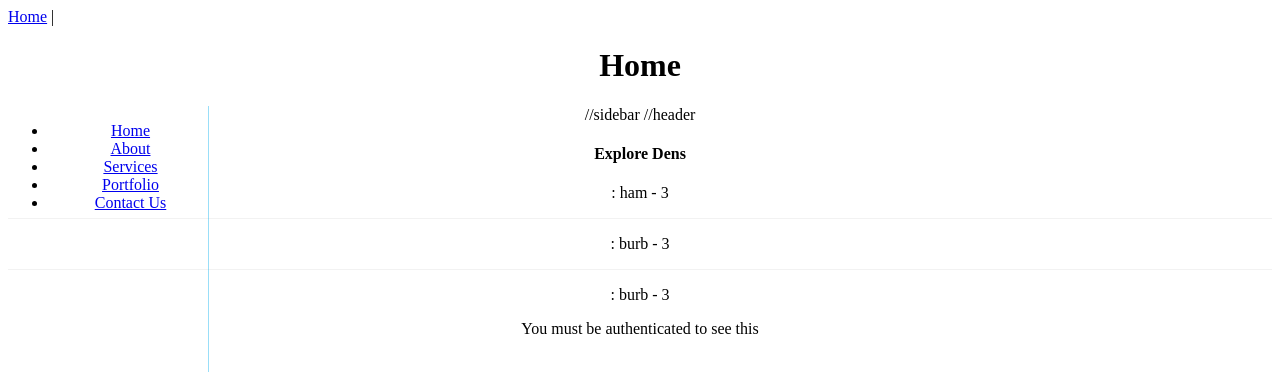
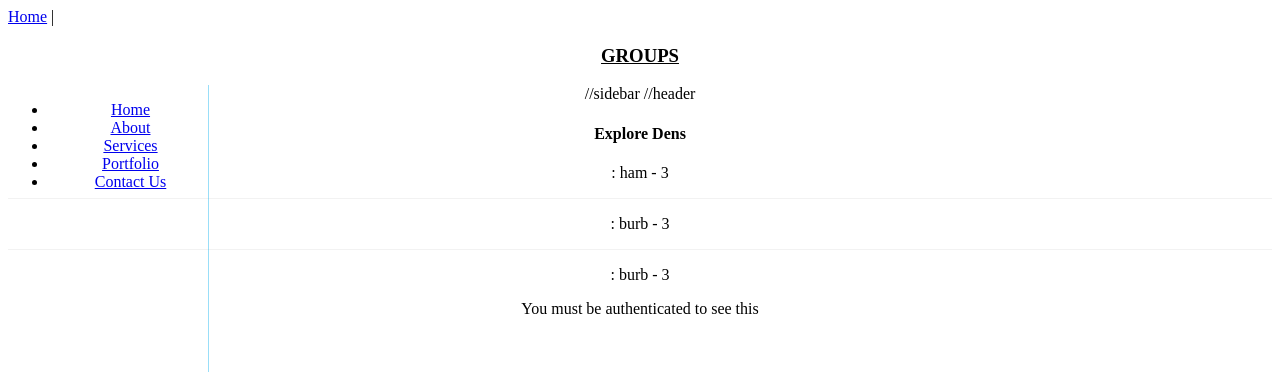
Before and after one commit to gabbyjimenez/RedditCloneFullStackApp, a Vue app in the folder vue/: page / in a window 1280 px wide. Shown: the top 372 px of the page. Built offline with nearby package versions, Linux system fonts and the light colour scheme; no server answers.

Commit message:
Worked on the header

```diff
--- /dev/null
+++ b/vue/src/components/Header.vue
@@ -0,0 +1,23 @@
+<template>
+    <header>
+        <h3 id="headerText">GROUPS</h3>
+    </header>
+  </template>
+
+  <script>
+
+
+  export default {
+
+}
+  </script>
+
+  <style scoped>
+  #headerText {
+    text-align: center;
+    text-decoration:underline;
+
+  }
+
+
+  </style>
--- a/vue/src/views/HomeView.vue
+++ b/vue/src/views/HomeView.vue
@@ -1,6 +1,6 @@
 <template>
   <div class="home">
-    <h1>Home</h1>
+    <Header/>
     <side-bar/>
     //sidebar
     //header
@@ -11,6 +11,7 @@
 
 <script>
 
+import Header from '../components/Header.vue'
 import DenDetails from '../components/DenDetails.vue'
 import SideBar from '../components/SideBar.vue'
 
@@ -18,7 +19,8 @@ import SideBar from '../components/SideBar.vue'
 export default {
   components: {
     DenDetails,
-    SideBar
+    SideBar,
+    Header
   }
 }
 </script>
```
Also changed, not shown: 2 other files (tests, documents, lock files or other folders).
